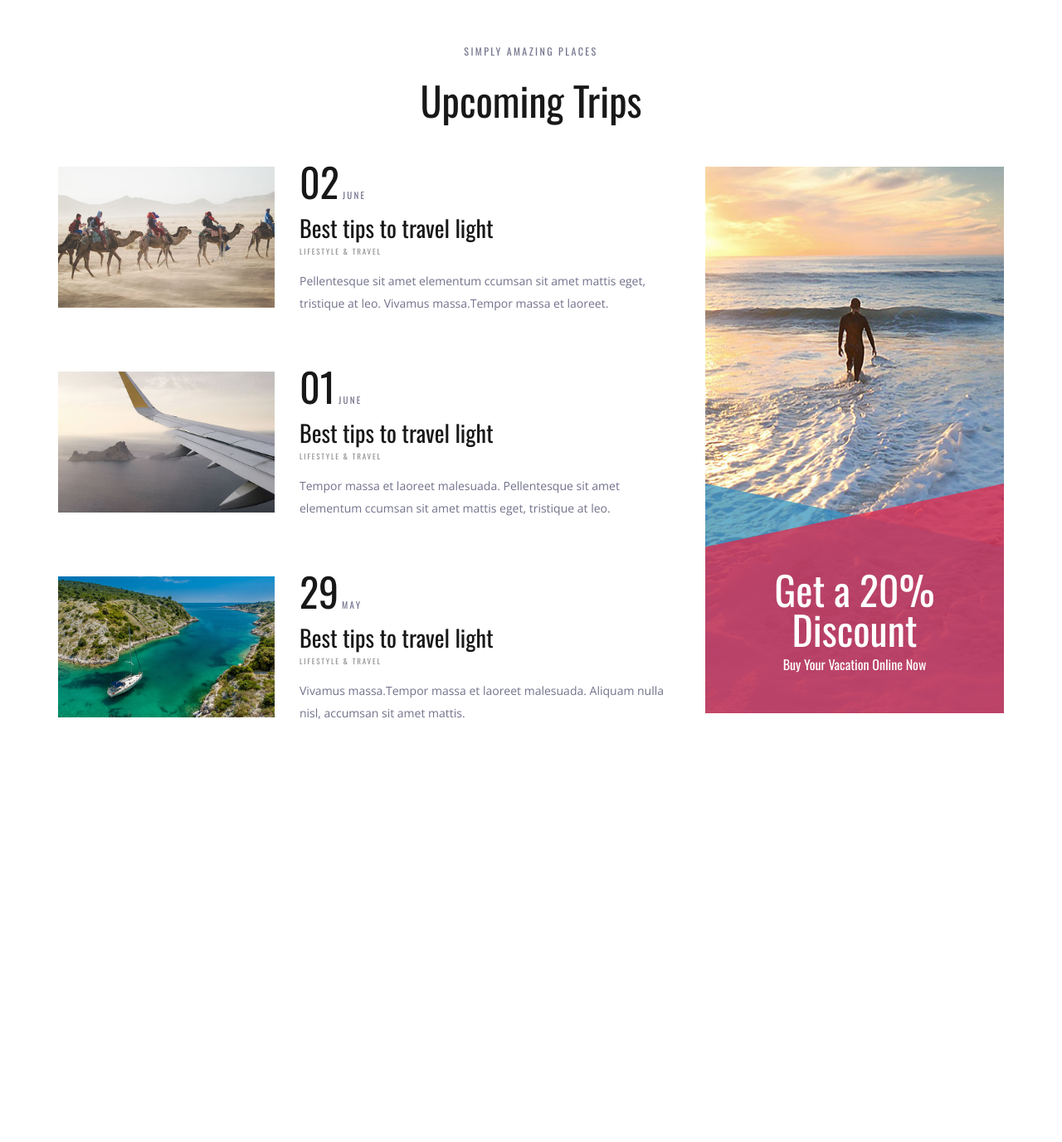
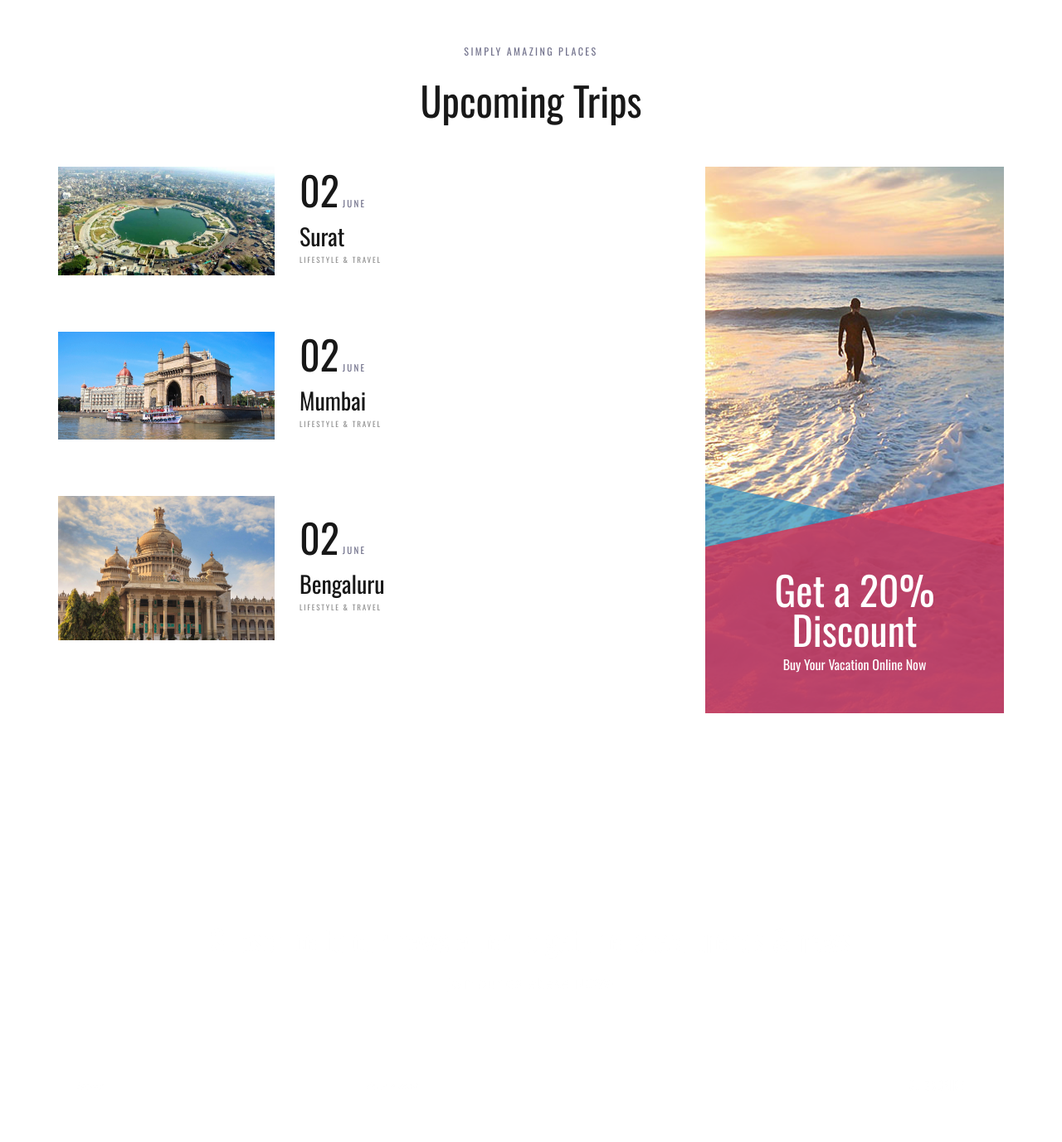
Before and after one commit to avillaq/Sistema-Viajes-Simple, a Django app: page / in a window 1280 px wide. Shown: the part 3114-4491 px from the top of the page at 83% size. Run offline with Django 5.2, Linux system fonts and the light colour scheme; data comes from the database, SQL or seed files in the repository; some libraries are stand-ins or nearby versions.

Commit message:
Recibimos los 3 destinos y en cada destino aparecera la fecha del viaje

```diff
--- a/templates/index.html
+++ b/templates/index.html
@@ -416,71 +416,28 @@
 					<div class="col-xl-8">
 						<div class="news_container">
 
-							<!-- News Post -->
+							{% for proximo in proximos_viajes %}
+								<!-- News Post -->
 							<div
 								class="news_post d-flex flex-md-row flex-column align-items-start justify-content-start">
-								<div class="news_post_image"><img src="{% static 'images/news_1.jpg' %}" alt=""></div>
-								<div class="news_post_content">
+								<div class="news_post_image"><img src="{{proximo.imagenCiudad.url}}" alt=""></div>
+								<div class="news_post_content" style="align-self: center;">
 									<div class="news_post_date d-flex flex-row align-items-end justify-content-start">
 										<div>02</div>
 										<div>june</div>
 									</div>
-									<div class="news_post_title"><a href="#">Best tips to travel light</a></div>
+									<div class="news_post_title"><a href="#">{{ proximo.nombreCiudad }}</a></div>
 									<div class="news_post_category">
 										<ul>
 											<li><a href="#">lifestyle & travel</a></li>
 										</ul>
 									</div>
-									<div class="news_post_text">
-										<p>Pellentesque sit amet elementum ccumsan sit amet mattis eget, tristique at
-											leo. Vivamus massa.Tempor massa et laoreet.</p>
-									</div>
+
 								</div>
 							</div>
+							{% endfor %}
 
-							<!-- News Post -->
-							<div
-								class="news_post d-flex flex-md-row flex-column align-items-start justify-content-start">
-								<div class="news_post_image"><img src="{% static 'images/news_2.jpg' %}" alt=""></div>
-								<div class="news_post_content">
-									<div class="news_post_date d-flex flex-row align-items-end justify-content-start">
-										<div>01</div>
-										<div>june</div>
-									</div>
-									<div class="news_post_title"><a href="#">Best tips to travel light</a></div>
-									<div class="news_post_category">
-										<ul>
-											<li><a href="#">lifestyle & travel</a></li>
-										</ul>
-									</div>
-									<div class="news_post_text">
-										<p>Tempor massa et laoreet malesuada. Pellentesque sit amet elementum ccumsan
-											sit amet mattis eget, tristique at leo.</p>
-									</div>
-								</div>
-							</div>
 
-							<!-- News Post -->
-							<div
-								class="news_post d-flex flex-md-row flex-column align-items-start justify-content-start">
-								<div class="news_post_image"><img src="{% static 'images/news_3.jpg' %}" alt=""></div>
-								<div class="news_post_content">
-									<div class="news_post_date d-flex flex-row align-items-end justify-content-start">
-										<div>29</div>
-										<div>may</div>
-									</div>
-									<div class="news_post_title"><a href="#">Best tips to travel light</a></div>
-									<div class="news_post_category">
-										<ul>
-											<li><a href="#">lifestyle & travel</a></li>
-										</ul>
-									</div>
-									<div class="news_post_text">
-										<p>Vivamus massa.Tempor massa et laoreet malesuada. Aliquam nulla nisl, accumsan
-											sit amet mattis.</p>
-									</div>
-								</div>
-							</div>
 						</div>
 					</div>
 
--- a/travello/views.py
+++ b/travello/views.py
@@ -9,7 +9,6 @@ def index(request):
     dests = DestinosTuristicos.objects.all()
     proximos_viajes = DestinosTuristicos.objects.filter(fechaTour__gte=timezone.now()).order_by('fechaTour')
     proximos_viajes = proximos_viajes[:3]
-    print(proximos_viajes)
     return render(request, 'index.html', {'dests': dests, 'proximos_viajes': proximos_viajes})
 
 def lista_destinos(request):
```
